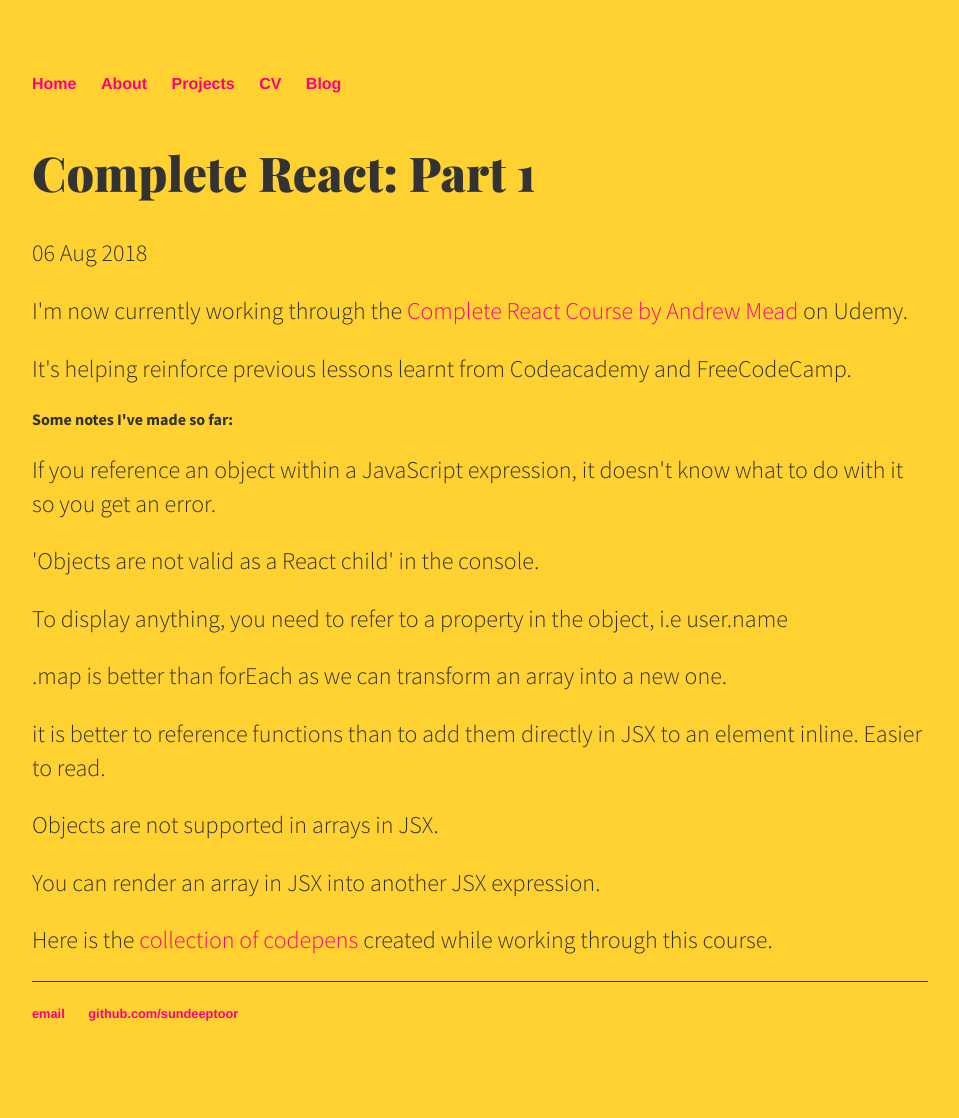
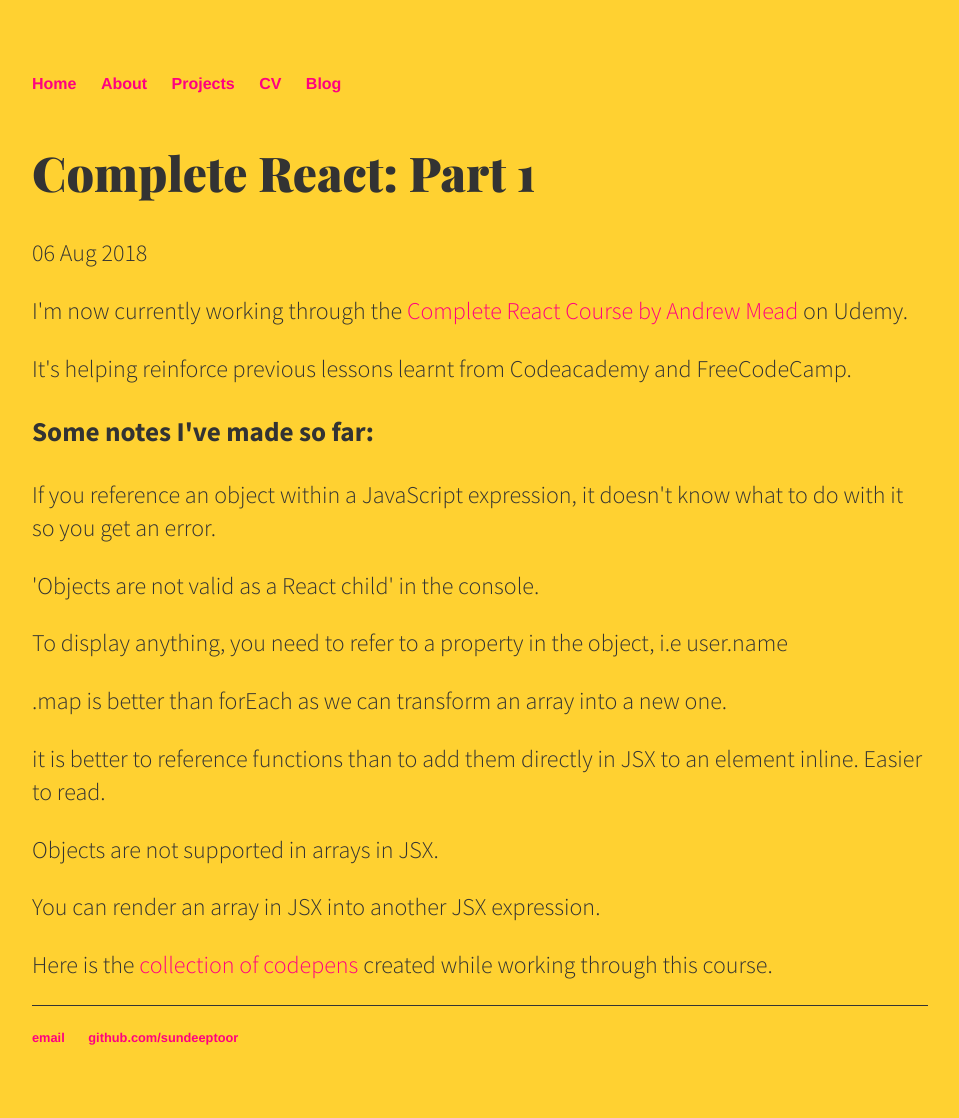
Before and after one commit to SundeepToor/sundeeptoor.github.io, a Jekyll site: the page built from _posts/2018-08-06-Complete-React:-Part-1.md, in a window 1280 px wide. Shown: the whole page, without its empty margins (160-1119 px from the left). Built offline with Jekyll 4.4.1, drawn with Linux system fonts in a browser that asks for light colours; our own code applies the rules of GitHub Pages for plain Markdown files; before the commit the page ends 1093 px from its top, so only the background shows below that.

```diff
--- a/_posts/2018-08-06-Complete-React:-Part-1.md
+++ b/_posts/2018-08-06-Complete-React:-Part-1.md
@@ -2,7 +2,7 @@
 
 <p>It's helping reinforce previous lessons learnt from Codeacademy and FreeCodeCamp.</p>
 
-<h4>Some notes I've made so far:</h4>
+<h3>Some notes I've made so far:</h3>
 
 <p>If you reference an object within a JavaScript expression, it doesn't know what to do with it so you get an error.</p>
 
```
